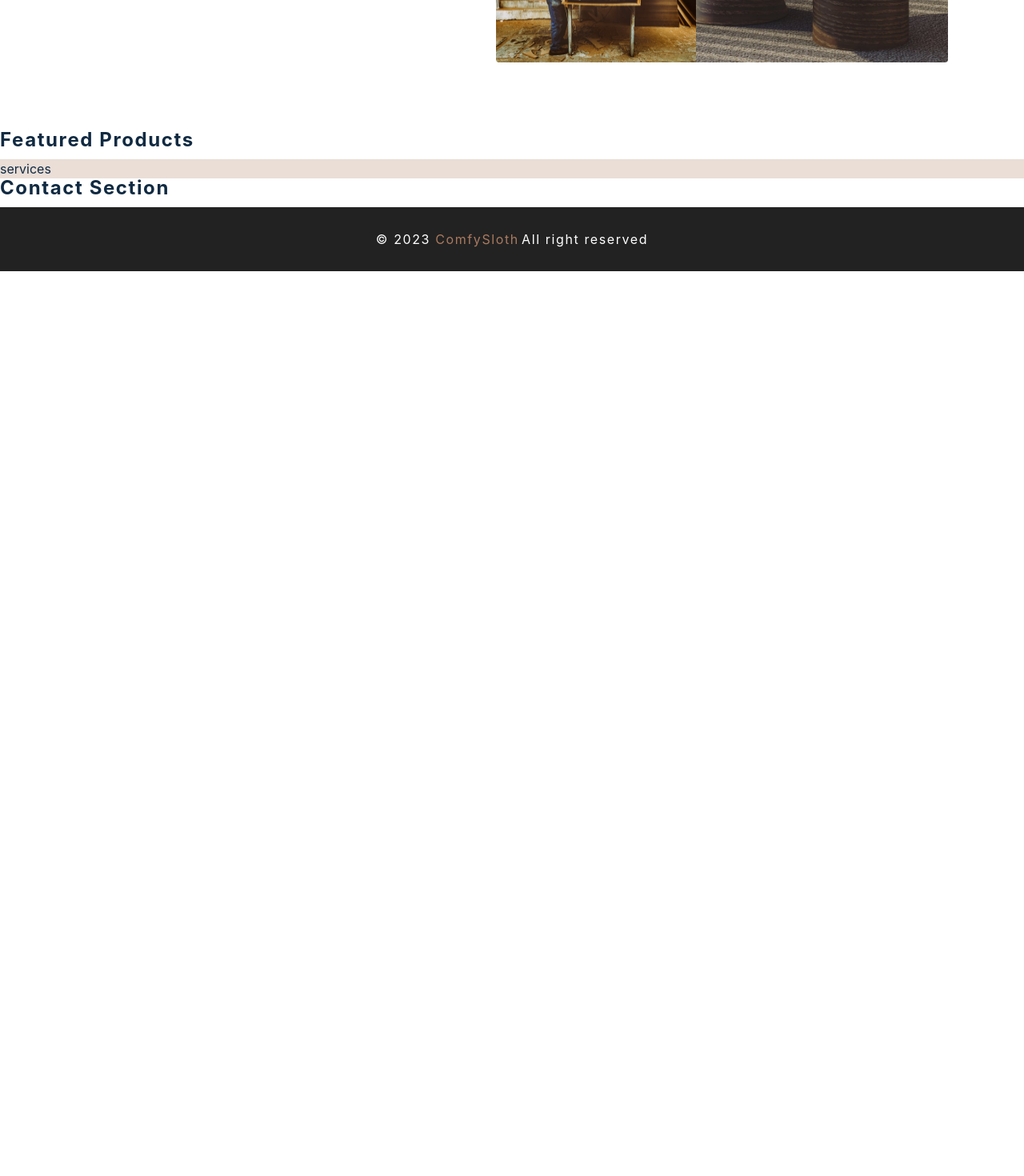
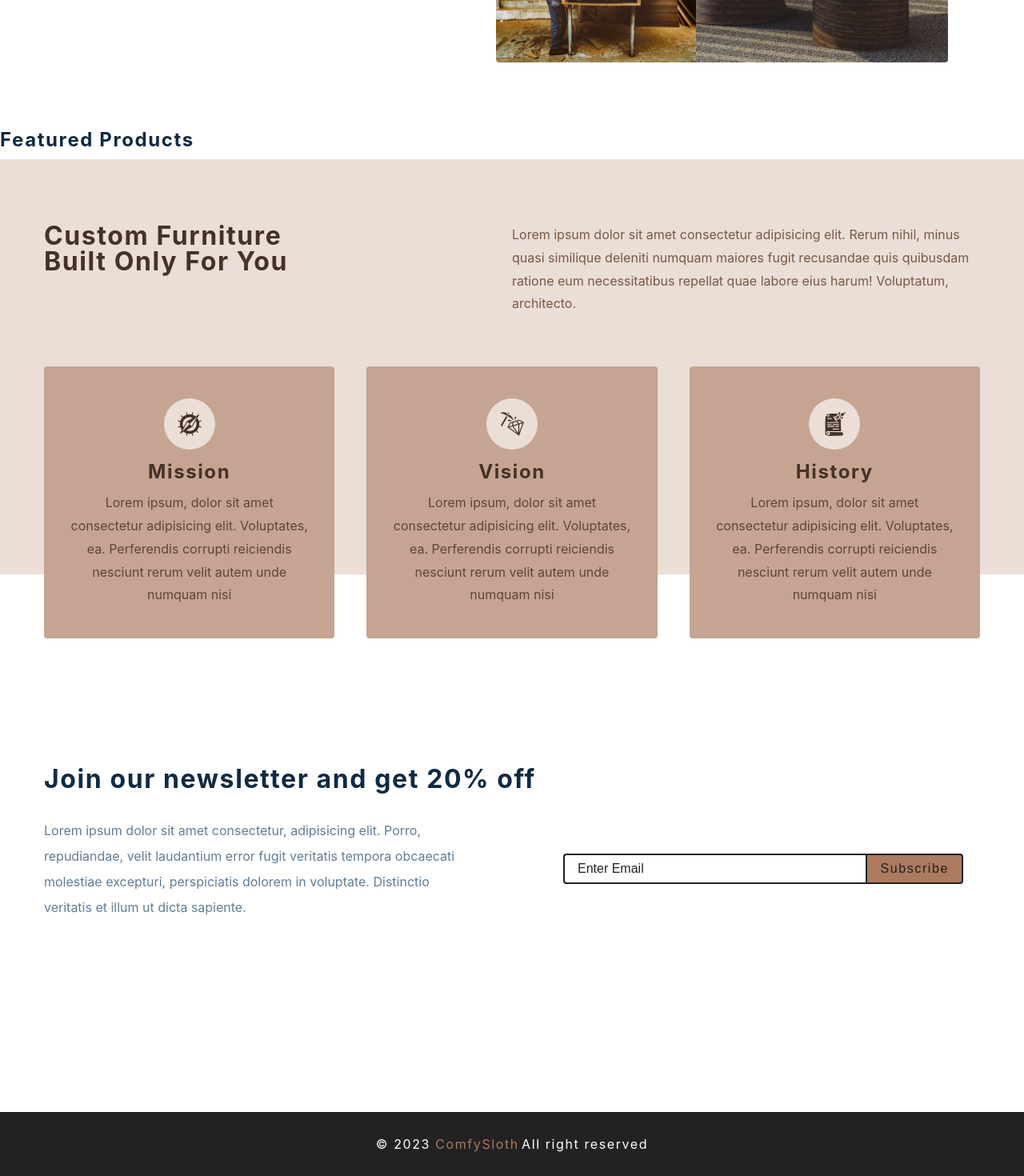
Before and after one commit to Yutong-Gao/E-Commerce-Project, a React (Create React App) app: page / in a window 1280 px wide. Shown: the part 637-2107 px from the top of the page at 80% size. Before the commit the page ends 976 px from the top, so only its background shows below. Built offline with nearby package versions, Linux system fonts and the light colour scheme; the HTML template or start-up script is replaced by a standard one.

Commit message:
home page

```diff
--- a/src/components/Contact.js
+++ b/src/components/Contact.js
@@ -2,7 +2,20 @@ import React from 'react'
 import styled from 'styled-components'
 
 const Contact = () => {
-  return <h4>contact section</h4>
+  return <Wrapper>
+    <div className="section-center">
+      <h3>Join our newsletter and get 20% off</h3>
+      <div className="content">
+        <p>
+          Lorem ipsum dolor sit amet consectetur, adipisicing elit. Porro, repudiandae, velit laudantium error fugit veritatis tempora obcaecati molestiae excepturi, perspiciatis dolorem in voluptate. Distinctio veritatis et illum ut dicta sapiente.
+        </p>
+        <form className="contact-form">
+          <input type="email" className='form-input' placeholder='enter email' />
+          <button type="submit" className='submit-btn'>subscribe</button>
+        </form>
+      </div>
+    </div>
+  </Wrapper>
 }
 const Wrapper = styled.section`
   padding: 5rem 0;
--- a/src/components/Services.js
+++ b/src/components/Services.js
@@ -3,7 +3,29 @@ import styled from 'styled-components'
 import { services } from '../utils/constants'
 
 const Services = () => {
-  return <Wrapper>services </Wrapper>
+  return <Wrapper>
+    <div className="section-center">
+      <article className='header'>
+        <h3>
+          custom furniture <br />
+          built only for you
+        </h3>
+        <p>
+          Lorem ipsum dolor sit amet consectetur adipisicing elit. Rerum nihil, minus quasi similique deleniti numquam maiores fugit recusandae quis quibusdam ratione eum necessitatibus repellat quae labore eius harum! Voluptatum, architecto.
+        </p>
+      </article>
+      <div className="services-center">
+        {services.map((service) =>{
+          const{id,icon,title,text} = service;
+          return <article key={id} className='service'>
+                    <span className='icon'>{icon}</span>
+                    <h4>{title}</h4>
+                    <p>{text}</p>
+                 </article>
+        })}
+      </div>
+    </div>
+     </Wrapper>
 }
 
 const Wrapper = styled.section`
```
